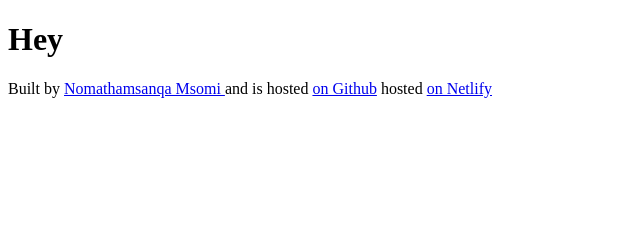
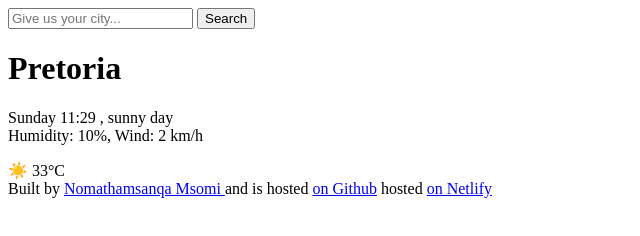
Before and after one commit to Thamia-99/Weather-Application-w7, a plain HTML site: page index.html in a window 1280 px wide. Shown: the whole page, without its empty margins (0-640 px from the left). Drawn offline with Linux system fonts and the light colour scheme.

Commit message:
Added html to the project

```diff
--- a/index.html
+++ b/index.html
@@ -6,7 +6,25 @@
     <title>EzeZulu</title>
   </head>
   <body>
-    <h1>Hey</h1>
+    <header>
+      <form>
+        <input type="search" placeholder="Give us your city..." required />
+        <input type="submit" value="Search" />
+      </form>
+    </header>
+
+    <main>
+      <div>
+        <h1>Pretoria</h1>
+        <p>
+          Sunday 11:29 , sunny day
+          <br />
+          Humidity: 10%, Wind: 2 km/h
+        </p>
+      </div>
+      <div>☀️ 33°C</div>
+    </main>
+
     <footer>
       Built by
       <a href="https://github.com/dashboard" target="_blank">
```
